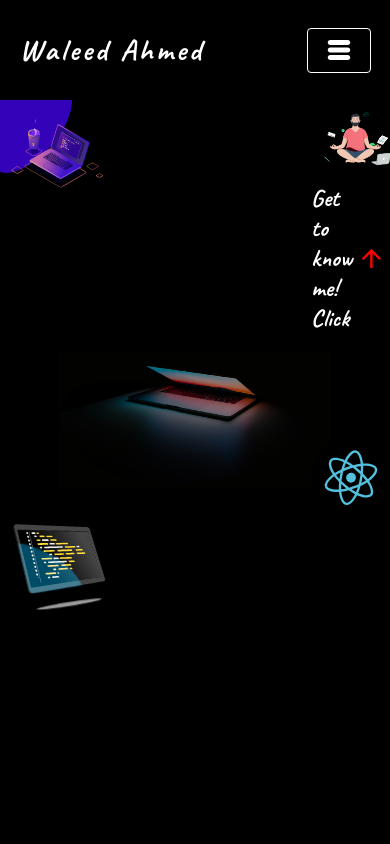
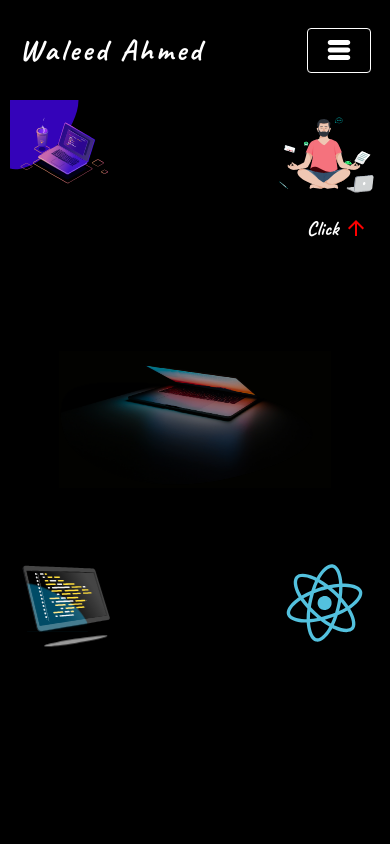
Before and after one commit to waleed2000x/Waleed-s, a React (Vite) app: page / in a window 390 px wide. Shown: the top 844 px of the page. Built offline with nearby package versions, Linux system fonts and the light colour scheme.

Commit message:
Click Me to scroll to About Lottie

```diff
--- a/src/components/About/AboutLottie.jsx
+++ b/src/components/About/AboutLottie.jsx
@@ -6,10 +6,11 @@ export default function AboutLottie() {
   return (
     <div className="aboutMeLottie">
       <Lottie animationData={AboutMe} loop={true} />
-      <h2>
-        Get to know me! Click
+      <p>Get to know me!</p>
+      <h6>
+        Click
         <ArrowUpwardIcon />
-      </h2>
+      </h6>
     </div>
   );
 }
--- a/src/scss/index.css
+++ b/src/scss/index.css
@@ -13,7 +13,6 @@
   align-items: center;
   position: relative;
   width: 100%;
-  min-height: 100vh;
   background-color: black;
   color: white;
   z-index: 1;
@@ -89,7 +88,7 @@
 .homeParent {
   display: flex;
   flex-direction: column;
-  width: 100%;
+  width: 95%;
 }
 
 /* Lotties in Home Section */
@@ -113,7 +112,8 @@
 /* Apply animation to specific elements */
 .leftLotties .computerLotties,
 .leftLotties .tabletLotties,
-.rightLotties .reactLotties {
+.rightLotties .reactLotties,
+.aboutMeLottie {
   opacity: 0;
   animation: fadeUp 1s ease 1s forwards;
 }
@@ -123,7 +123,8 @@
   display: flex;
   align-items: center;
   flex-direction: column;
-  height: 100%;
+  justify-content: space-between;
+  min-height: 90vh;
   width: 20%;
 }
 
@@ -132,7 +133,7 @@
 }
 
 .tabletLotties {
-  margin-top: 100px;
+  margin-bottom: 30px;
 }
 
 .aboutNavigator h1 {
@@ -142,7 +143,7 @@
 .rightLotties {
   display: flex;
   flex-direction: column;
-  justify-content: flex-end;
+  justify-content: space-between;
   width: 20%;
 }
 
@@ -151,12 +152,16 @@
   flex-direction: column;
   align-items: center;
 }
-.aboutMeLottie h2 {
+.aboutMeLottie p {
   display: flex;
   justify-content: center;
   align-items: center;
+  font-size: 20px;
 }
-.aboutMeLottie svg {
+.aboutMeLottie h6 {
+  font-size: 20px;
+}
+.aboutMeLottie h6 svg {
   padding: 0px 5px;
   color: red;
   font-size: larger;
@@ -165,7 +170,8 @@
 .reactLotties {
   display: flex;
   align-items: center;
-  height: 100%;
+  justify-content: center;
+  margin-bottom: 30px;
 }
 
 /* About Me Section */
@@ -227,6 +233,9 @@
   .leftLotties {
     width: 30%;
   }
+  .rightLotties {
+    width: 30%;
+  }
   .appbarItems {
     width: 50%;
   }
@@ -248,6 +257,9 @@
   .appbarItems {
     width: 50%;
   }
+  .aboutMeLottie p {
+    font-size: 15px;
+  }
   .tabletLotties {
     margin-top: 200px;
   }
@@ -259,8 +271,21 @@
   }
 }
 @media screen and (max-width: 500px) {
+  .leftLotties {
+    min-height: 70vh;
+  }
   .tabletLotties {
     margin-top: 250px;
+  }
+  .aboutMeLottie p {
+    display: none;
+  }
+  .aboutMeLottie h6 {
+    display: flex;
+    margin-left: 30px;
+  }
+  .aboutMeLottie h6 svg {
+    display: block;
   }
   .aboutMe {
     margin-top: 300px;
--- a/src/scss/index.scss
+++ b/src/scss/index.scss
@@ -14,8 +14,8 @@
   align-items: center;
   position: relative;
   width: 100%;
-  min-height: 100vh;
   background-color: black;
+  // background-color: white;
   color: white;
   z-index: 1;
 }
@@ -89,7 +89,7 @@
 .homeParent {
   display: flex;
   flex-direction: column;
-  width: 100%;
+  width: 95%;
 }
 
 /* Lotties in Home Section */
@@ -114,7 +114,8 @@
 /* Apply animation to specific elements */
 .leftLotties .computerLotties,
 .leftLotties .tabletLotties,
-.rightLotties .reactLotties {
+.rightLotties .reactLotties,
+.aboutMeLottie {
   opacity: 0;
   animation: fadeUp 1s ease 1s forwards;
 }
@@ -124,7 +125,8 @@
   display: flex;
   align-items: center;
   flex-direction: column;
-  height: 100%;
+  justify-content: space-between;
+  min-height: 90vh;
   width: 20%;
 }
 .computerLotties {
@@ -133,7 +135,7 @@
   }
 }
 .tabletLotties {
-  margin-top: 100px;
+  margin-bottom: 30px;
 }
 .aboutNavigator {
   & h1 {
@@ -143,28 +145,33 @@
 .rightLotties {
   display: flex;
   flex-direction: column;
-  justify-content: flex-end;
+  justify-content: space-between;
   width: 20%;
 }
 .aboutMeLottie {
   display: flex;
   flex-direction: column;
   align-items: center;
-  & h2 {
+  & p {
     display: flex;
     justify-content: center;
     align-items: center;
+    font-size: 20px;
   }
-  & svg {
-    padding: 0px 5px;
-    color: red;
-    font-size: larger;
+  & h6 {
+    font-size: 20px;
+    & svg {
+      padding: 0px 5px;
+      color: red;
+      font-size: larger;
+    }
   }
 }
 .reactLotties {
   display: flex;
   align-items: center;
-  height: 100%;
+  justify-content: center;
+  margin-bottom: 30px;
 }
 
 /* About Me Section */
@@ -225,6 +232,9 @@
   .leftLotties {
     width: 30%;
   }
+  .rightLotties {
+    width: 30%;
+  }
   .appbarItems {
     width: 50%;
   }
@@ -246,6 +256,9 @@
   .appbarItems {
     width: 50%;
   }
+  .aboutMeLottie p {
+    font-size: 15px;
+  }
   .tabletLotties {
     margin-top: 200px;
   }
@@ -257,8 +270,21 @@
   }
 }
 @media screen and (max-width: 500px) {
+  .leftLotties {
+    min-height: 70vh;
+  }
   .tabletLotties {
     margin-top: 250px;
+  }
+  .aboutMeLottie p {
+    display: none;
+  }
+  .aboutMeLottie h6 {
+    display: flex;
+    margin-left: 30px;
+    & svg {
+      display: block;
+    }
   }
   .aboutMe {
     margin-top: 300px;
```
Also changed, not shown: 1 other file (tests, documents, lock files or other folders).
